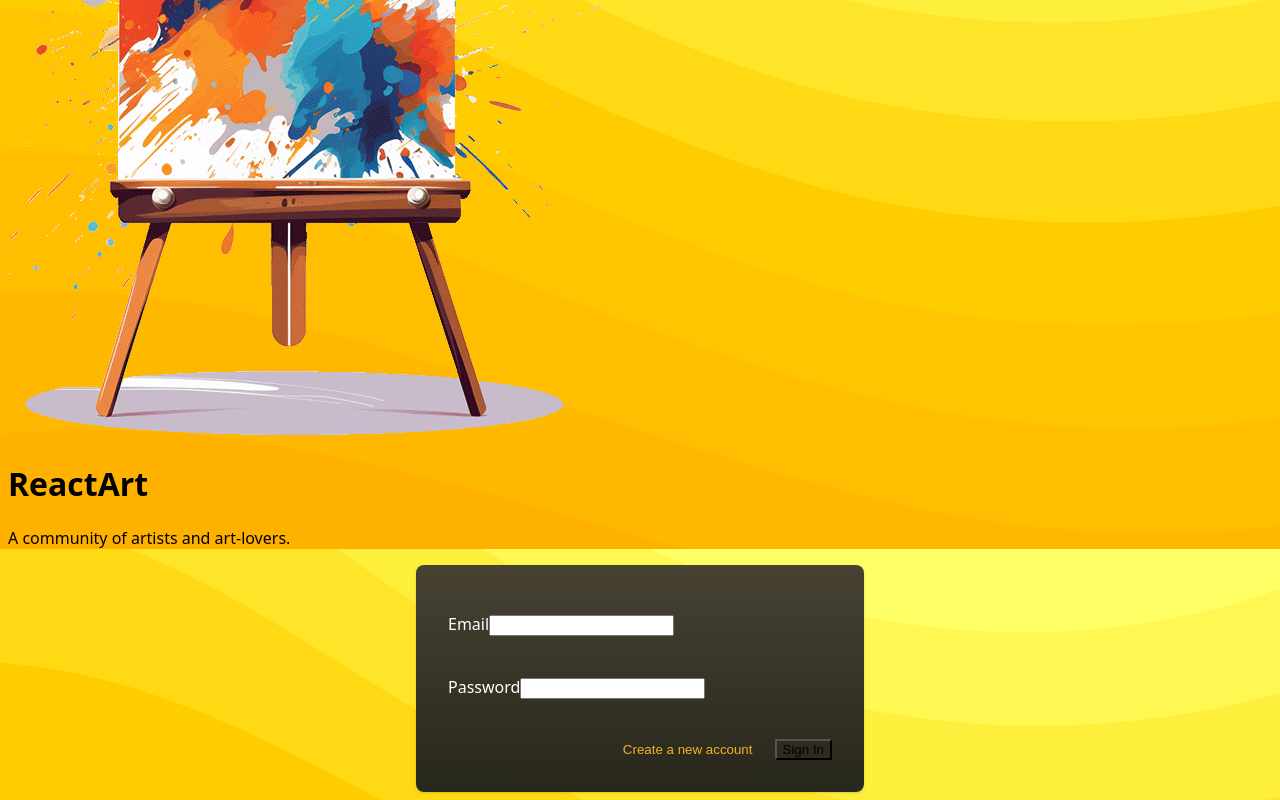
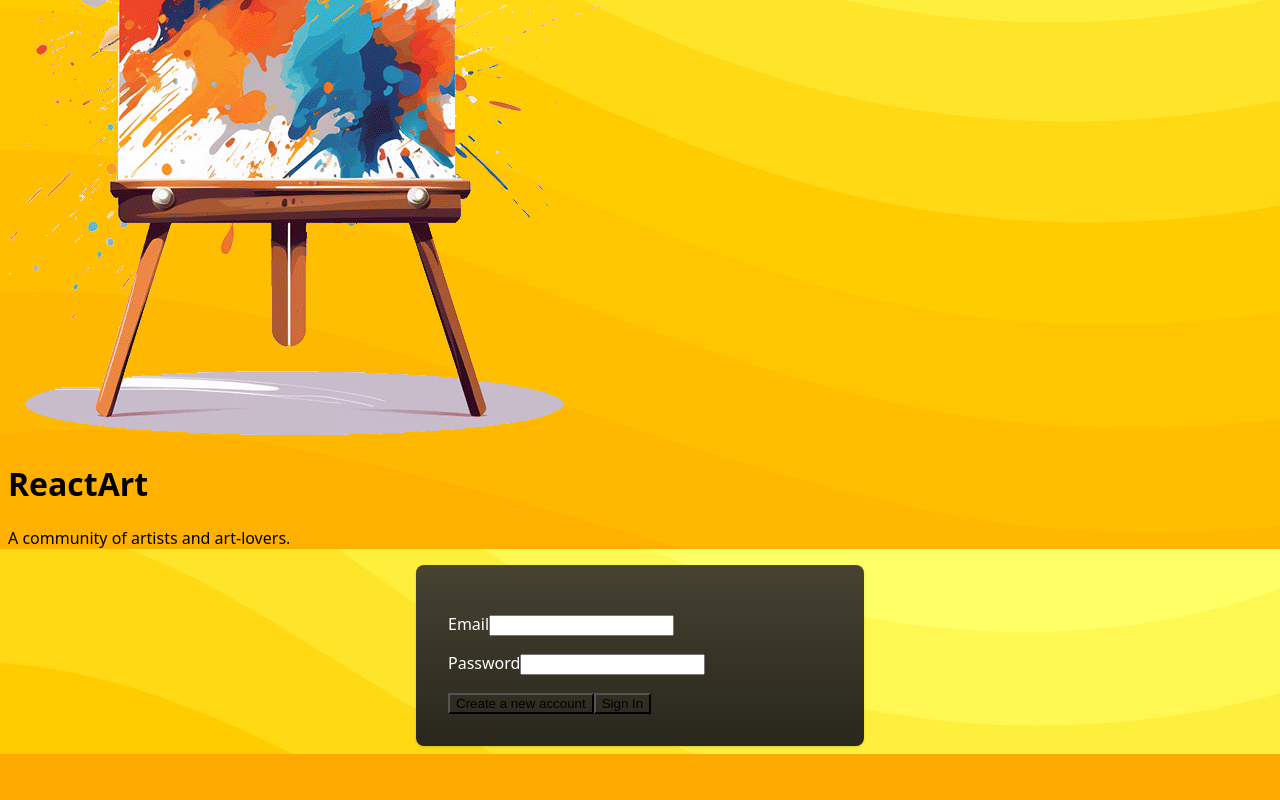
Before and after one commit to delissgt/almadigital, a Next.js app: page /project/curseReactStylingComponents in a window 1280 px wide. Shown: the part 251-1051 px from the top of the page. After the commit the page ends 1005 px from the top, so only its background shows below. Built offline with nearby package versions, Linux system fonts and the light colour scheme.

Commit message:
Migrating The Demo App to Tailwind

```diff
--- a/src/components/AuthInputs/AuthInputs.jsx
+++ b/src/components/AuthInputs/AuthInputs.jsx
@@ -1,27 +1,6 @@
 import { useState } from 'react';
-import { styled } from 'styled-components';
 import Button from "../ButtonAuthInput";
 import Input from "../Input";
-
-const ControlContainer = styled.div`
-  display: flex;
-  flex-direction: column;
-  gap: 0.5rem;
-  margin-bottom: 1.5rem;
-`
-
-
-
-
-
-const TextButton = styled.button`
-  color: #f0b322;
-  border: none;
-
-  &:hover {
-    color: #f0920e;
-  }
-`
 
 export default function AuthInputs() {
   const [enteredEmail, setEnteredEmail] = useState('');
@@ -44,8 +23,8 @@
   const passwordNotValid = submitted && enteredPassword.trim().length < 6;
 
   return (
-    <div id="auth-inputs">
-      <ControlContainer>
+    <div id="auth-inputs" className='w-full max-w-sm p-8 mx-auto rounded shadow-md bg-gradient-to-b from-stone-700 to-stone-800'>
+      <div className="flex flex-col gap-2 mb-6 ">
         <Input
             label='Email'
             invalid={emailNotValid}
@@ -63,13 +42,11 @@
               handleInputChange('password', event.target.value)
             }
           />
-      </ControlContainer>
-      <div className="actions">
-        <TextButton>
-        {/*<button type="button" className="text-button">*/}
+      </div>
+      <div className="flex justify-end gap-4 ">
+        <button type="button" className="text-amber-400 hover:text-amber-500">
           Create a new account
-        {/*</button>*/}
-        </TextButton>
+        </button>
         <Button onClick={handleLogin}>Sign In</Button>
       </div>
     </div>
```
